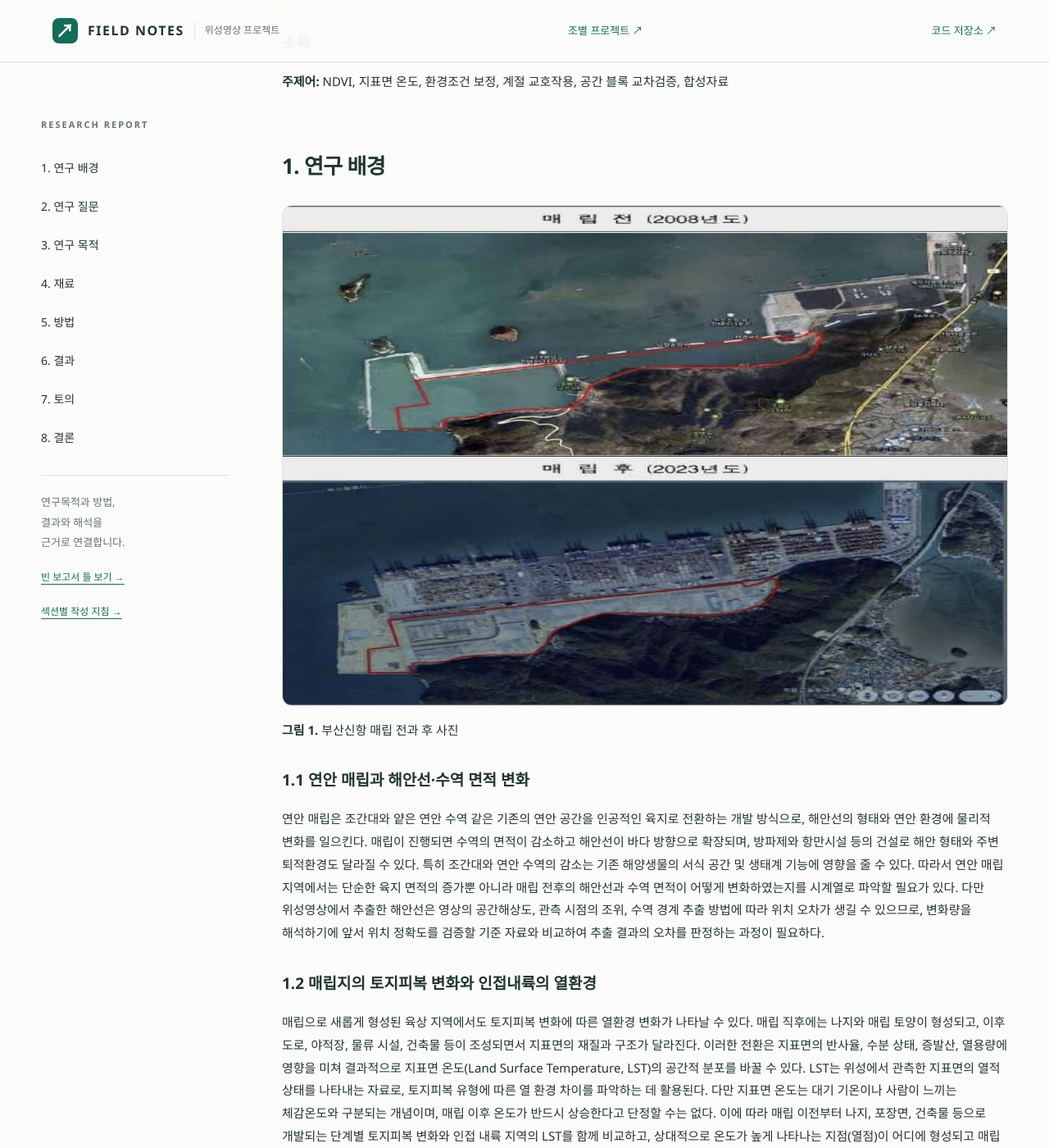
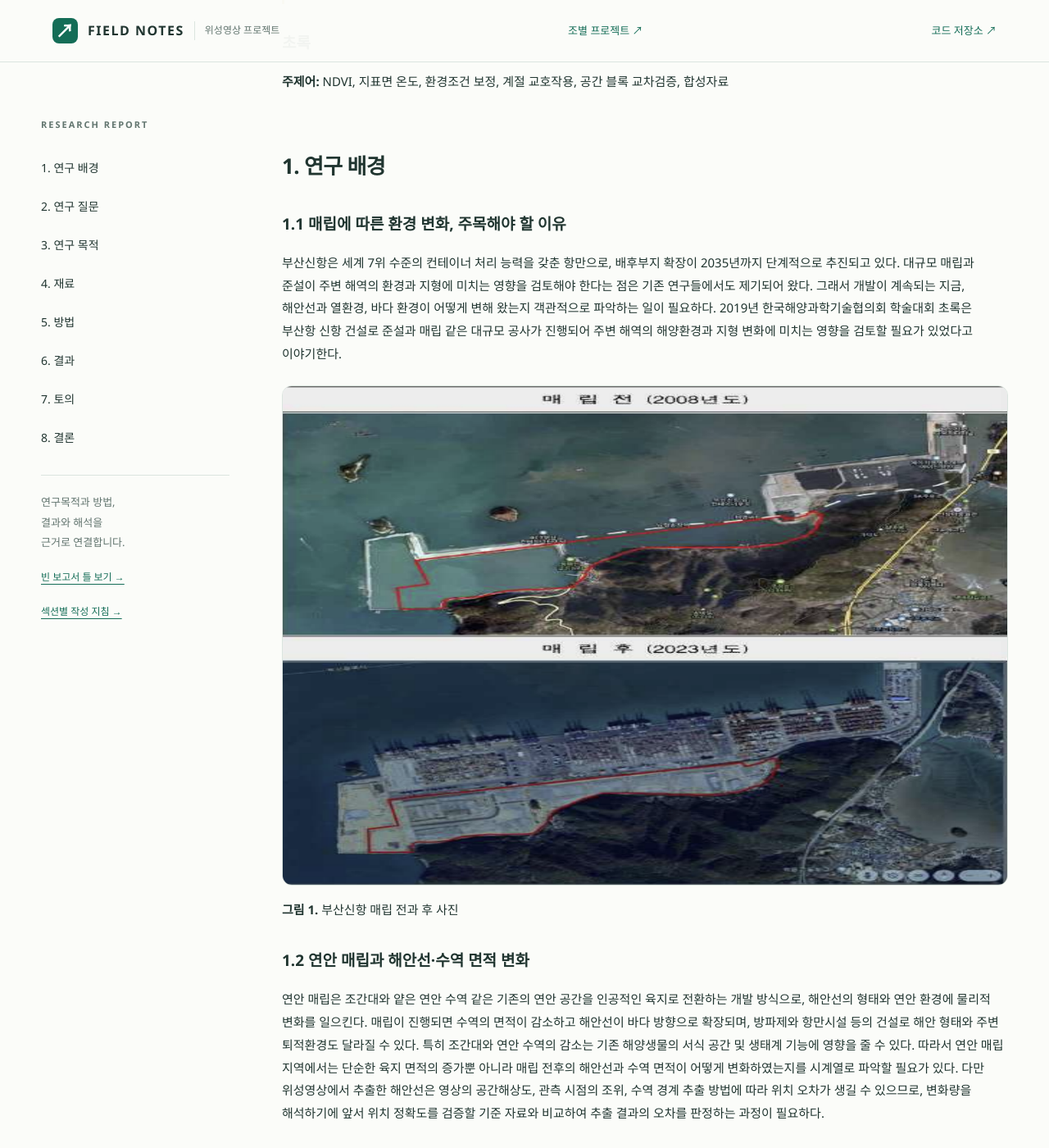
Before and after one commit to chasooin/class2026_02_surveying2_team5, a Jekyll site: the page built from docs/index.md, in a window 1280 px wide and 1400 px high, scrolled down 1524 px. Shown: the whole window at 82% size. Built offline with Jekyll 4.4.1, drawn with Linux system fonts in a browser that asks for light colours; some of the changed text lies outside the part shown.

Commit message:
Update index.md

```diff
--- a/docs/index.md
+++ b/docs/index.md
@@ -19,23 +19,26 @@ badge: "DEMO / 실제 관측 결과 아님"
 
 ## 1. 연구 배경 {#background}
 
+### 1.1 매립에 따른 환경 변화, 주목해야 할 이유
+부산신항은 세계 7위 수준의 컨테이너 처리 능력을 갖춘 항만으로, 배후부지 확장이 2035년까지 단계적으로 추진되고 있다. 대규모 매립과 준설이 주변 해역의 환경과 지형에 미치는 영향을 검토해야 한다는 점은 기존 연구들에서도 제기되어 왔다. 그래서 개발이 계속되는 지금, 해안선과 열환경, 바다 환경이 어떻게 변해 왔는지 객관적으로 파악하는 일이 필요하다. 2019년 한국해양과학기술협의회 학술대회 초록은 부산항 신항 건설로 준설과 매립 같은 대규모 공사가 진행되어 주변 해역의 해양환경과 지형 변화에 미치는 영향을 검토할 필요가 있었다고 이야기한다.
+
 ![그림 1. 부산신항 매립 전 후.](figures/부산신항.png)
 
 **그림 1.** 부산신항 매립 전과 후 사진
 
-### 1.1 연안 매립과 해안선·수역 면적 변화
+### 1.2 연안 매립과 해안선·수역 면적 변화
 연안 매립은 조간대와 얕은 연안 수역 같은 기존의 연안 공간을 인공적인 육지로 전환하는 개발 방식으로, 해안선의 형태와 연안 환경에 물리적 변화를 일으킨다. 매립이 진행되면 수역의 면적이 감소하고 해안선이 바다 방향으로 확장되며, 방파제와 항만시설 등의 건설로 해안 형태와 주변 퇴적환경도 달라질 수 있다. 특히 조간대와 연안 수역의 감소는 기존 해양생물의 서식 공간 및 생태계 기능에 영향을 줄 수 있다. 따라서 연안 매립 지역에서는 단순한 육지 면적의 증가뿐 아니라 매립 전후의 해안선과 수역 면적이 어떻게 변화하였는지를 시계열로 파악할 필요가 있다. 다만 위성영상에서 추출한 해안선은 영상의 공간해상도, 관측 시점의 조위, 수역 경계 추출 방법에 따라 위치 오차가 생길 수 있으므로, 변화량을 해석하기에 앞서 위치 정확도를 검증할 기준 자료와 비교하여 추출 결과의 오차를 판정하는 과정이 필요하다.
 
-### 1.2 매립지의 토지피복 변화와 인접내륙의 열환경
+### 1.3 매립지의 토지피복 변화와 인접내륙의 열환경
 매립으로 새롭게 형성된 육상 지역에서도 토지피복 변화에 따른 열환경 변화가 나타날 수 있다. 매립 직후에는 나지와 매립 토양이 형성되고, 이후 도로, 야적장, 물류 시설, 건축물 등이 조성되면서 지표면의 재질과 구조가 달라진다. 이러한 전환은 지표면의 반사율, 수분 상태, 증발산, 열용량에 영향을 미쳐 결과적으로 지표면 온도(Land Surface Temperature, LST)의 공간적 분포를 바꿀 수 있다. LST는 위성에서 관측한 지표면의 열적 상태를 나타내는 자료로, 토지피복 유형에 따른 열 환경 차이를 파악하는 데 활용된다. 다만 지표면 온도는 대기 기온이나 사람이 느끼는 체감온도와 구분되는 개념이며, 매립 이후 온도가 반드시 상승한다고 단정할 수는 없다. 이에 따라 매립 이전부터 나지, 포장면, 건축물 등으로 개발되는 단계별 토지피복 변화와 인접 내륙 지역의 LST를 함께 비교하고, 상대적으로 온도가 높게 나타나는 지점(열점)이 어디에 형성되고 매립 단계에 따라 어떻게 이동·확대되는지를 파악할 필요가 있다.
 
-### 1.3 녹지의 열섬 완화 효과
+### 1.4 녹지의 열섬 완화 효과
 매립지의 열환경을 논할 때는 포장면과 건축물이 늘어나는 방향의 변화뿐 아니라, 녹지가 이를 어느 정도 완화하는지도 함께 살펴볼 필요가 있다. 식생은 증발산과 그늘 효과를 통해 지표면 온도를 낮추는 것으로 알려져 있으며, 도시 열섬 완화 수단으로 녹지 조성이 논의되어 왔다. 그러나 매립지는 토양 조건과 개발 단계가 일반 시가지와 다르므로, 매립지에서 녹지의 분포와 규모가 인접 지역의 지표면 온도와 열점 분포에 어떤 차이를 만드는지는 별도로 확인할 필요가 있다. 이를 위해 식생 활력을 나타내는 정규식생지수(NDVI)와 LST의 관계를 함께 비교할 수 있다.
 
-### 1.4 매립·항만 개발과 해양환경 변화
+### 1.5 매립·항만 개발과 해양환경 변화
 한편, 매립 및 항만 개발 과정에서 이루어지는 준설과 토사 투입은 주변 해양 환경에도 영향을 줄 수 있다. 준설 과정에서 해저 퇴적물이 재부유하거나 공사 중 발생한 토사가 주변 해역으로 이동하면 부유물질(Suspended Solids, SS)이 증가할 수 있다. 부유물질의 증가는 해수의 투명도를 낮추고 수중으로 유입되는 빛의 양을 줄여 식물플랑크톤 및 해양식물의 광합성 환경에 영향을 줄 수 있으며, 침강한 부유물질은 바닥에 서식하는 저서생물의 서식 환경에도 영향을 줄 가능성이 있다. 다만 해양의 탁수 분포는 준설과 매립뿐 아니라 강수에 따른 육상 유출수, 하천 유입, 조석, 파랑 및 선박 활동 등 다양한 요인의 영향을 받으므로, 탁수의 증가를 특정 개발 행위의 직접적인 결과로 단정해서는 안 된다. 따라서 주변 해역의 탁수 관련 특성을 시기별·공간별로 비교해 변화 양상을 파악하는 과정이 필요하다.
 
-### 1.5 위성 원격탐사의 활용
+### 1.6 위성 원격탐사의 활용
 최근 위성 원격탐사 기술은 장기간의 연안 공간 변화와 육상·해양 환경 특성을 광역적으로 관찰하는 데 활용되고 있다. Landsat 위성영상은 장기간의 관측 기록과 열적외선 자료를 제공하므로 매립에 따른 해안선과 수역 면적의 변화, 인접 내륙의 지표면 온도 변화를 파악하는 데 활용할 수 있다. Sentinel-2 위성영상은 10m 공간해상도의 가시광선 및 근적외선 밴드를 제공하여 상대적으로 세밀한 연안 수역의 분광 특성과 탁수 분포를 관찰하는 데 적합하다. 수면에서 반사되는 빛의 파장별 특성을 이용하면 정규화 수분 지수(NDWI)로 수역 경계를 추출하고, 정규화 차이 탁도 지수(NDTI) 등으로 탁수 관련 광학 특성을 공간적으로 비교할 수 있다. 다만 위성영상에서 산출한 탁수 지수는 부유물질 농도나 탁도를 직접 측정한 값이 아니라 수면의 반사 특성에 기반한 간접 지표이다. 따라서 수심, 수중 식물플랑크톤, 대기 영향, 수면 상태를 고려하여 해석해야 하며, 실제 농도를 정량적으로 추정하기 위해서는 현장 관측 자료와의 보정·검증이 필요하다.
 
 ![그림 2. 해양생태계의 유기적 관계](figures/Marine_ecosystem.png)
@@ -46,7 +49,7 @@ badge: "DEMO / 실제 관측 결과 아님"
 
 **그림 3.** 연도별 탁도 지수 변화 (빨간색)
 
-### 1.6 연구 의의 및 목적
+### 1.7 연구 의의 및 목적
 이에 본 연구는 부산신항 매립 및 항만 개발에 따른 주변 연안의 육상·해양 환경 변화 양상을 파악하는 것을 목적으로 한다. 이를 위해 첫째, Landsat 위성영상을 활용하여 매립에 따른 해안선과 수역 면적의 시계열 변화를 분석하고, 기준 자료와 비교하여 해안선 추출의 오차를 판정한다. 둘째, Landsat 위성영상에서 산출한 지표면 온도를 바탕으로 매립 과정에서 인접 내륙 지역의 온도와 상대적 고온구역 분포가 어떻게 변화하였는지 파악하고, 녹지(NDVI)와 열환경의 관계를 비교하여 열섬 완화 효과를 살펴본다. 셋째, Sentinel-2 위성영상의 수면 반사도 및 탁수 관련 지표를 활용하여 시기별 탁수 분포의 변화를 파악하고, 이를 바탕으로 부산신항 매립에 따른 주변 해양환경의 변화 양상을 평가한다. 이를 통해 부산신항의 매립 및 항만 개발과 관련된 연안의 물리적 변화, 내륙 열환경, 해양의 광학적 특성을 종합적으로 살펴보고, 향후 연안 환경 변화 모니터링을 위한 기초 자료를 제공하고자 한다.
 
 **연구배경 참고 문헌**
```
